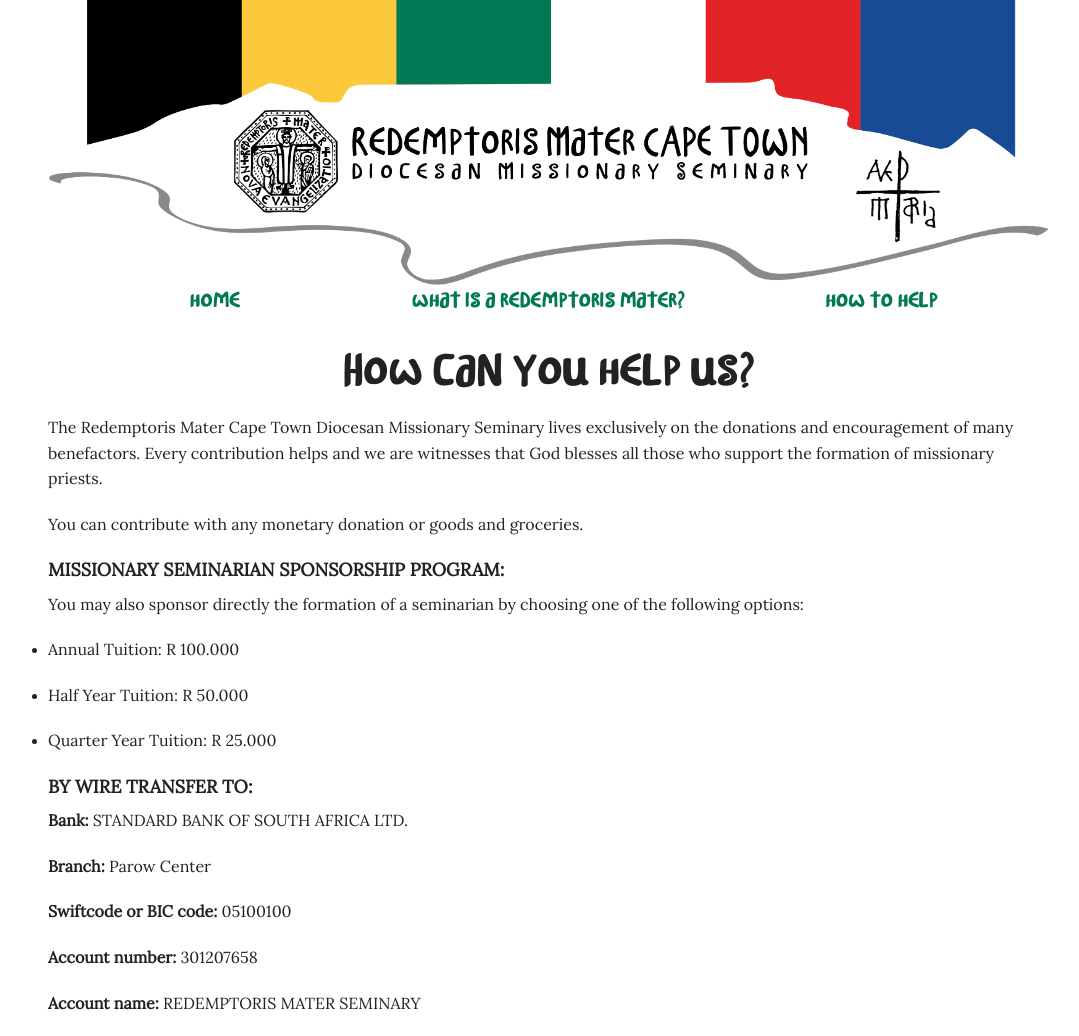
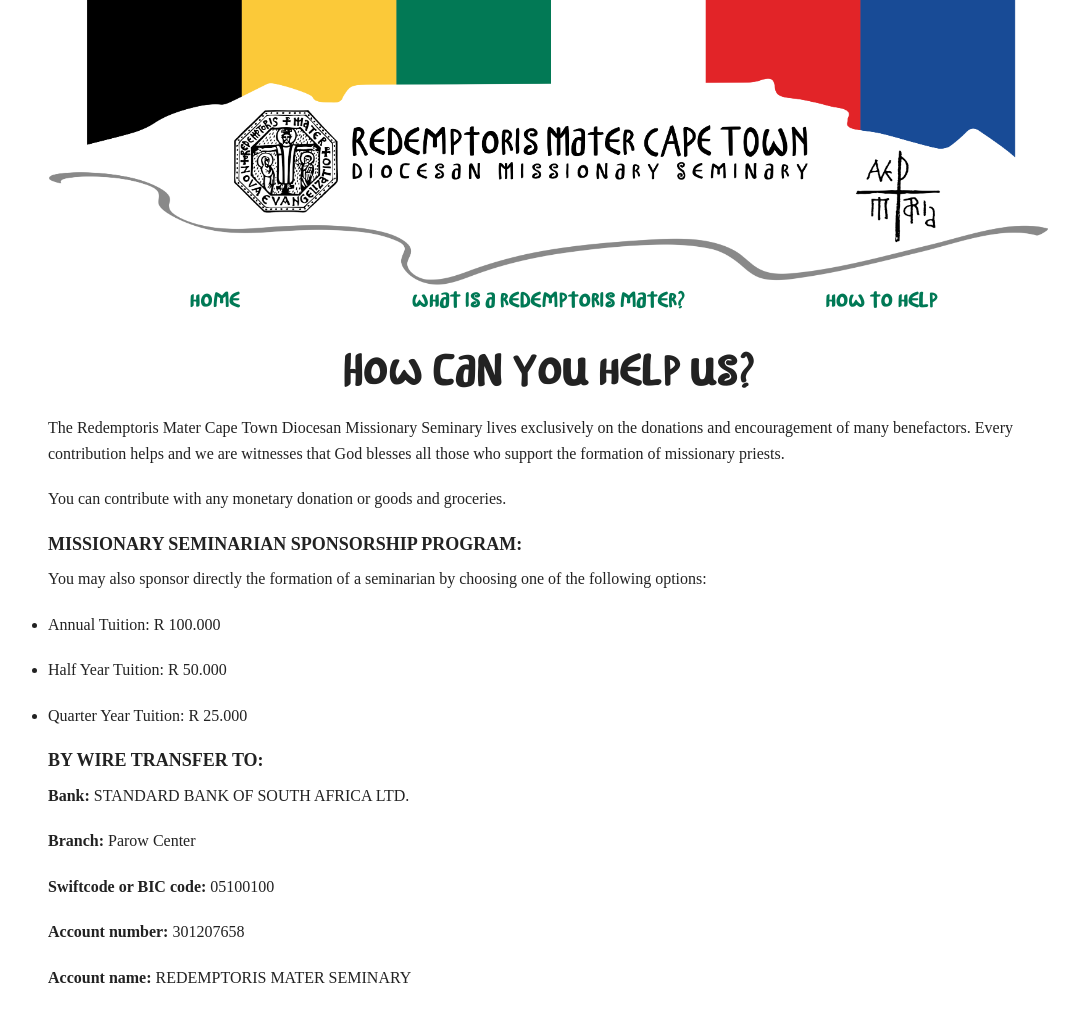
Before and after one commit to redemptorismater/rmsouthafrica.github.io, a Jekyll site: the page built from contribute/index.html, in a window 1280 px wide. Shown: the whole page, without its empty margins (92-1171 px from the left). Built offline with Jekyll 4.4.1, drawn with Linux system fonts in a browser that asks for light colours; nearby versions of some CDN libraries; library files that are not in the unit come from our copies; comment, search, counter and statistics services are not loaded; after the commit the page ends 1011 px from its top, so only the background shows below that.

Commit message:
Update header.html

```diff
--- a/_includes/header.html
+++ b/_includes/header.html
@@ -8,7 +8,7 @@
     <link rel="stylesheet" href="/foundation_css/foundation.css" />
     <link rel="stylesheet" href="/foundation_css/foundation.min.css"/>
     <script src="/js/vendor/custom.modernizr.js"></script>
-    <link href='http://fonts.googleapis.com/css?family=Lora' rel='stylesheet' type='text/css'>
+    <link href='http://fonts.googleapis.com/css?family=Signika' rel='stylesheet' type='text/css'>
     <title>Redemptoris Mater Cape Town, South Africa</title>
   </head>
   <style type="text/css" media="all">
```
